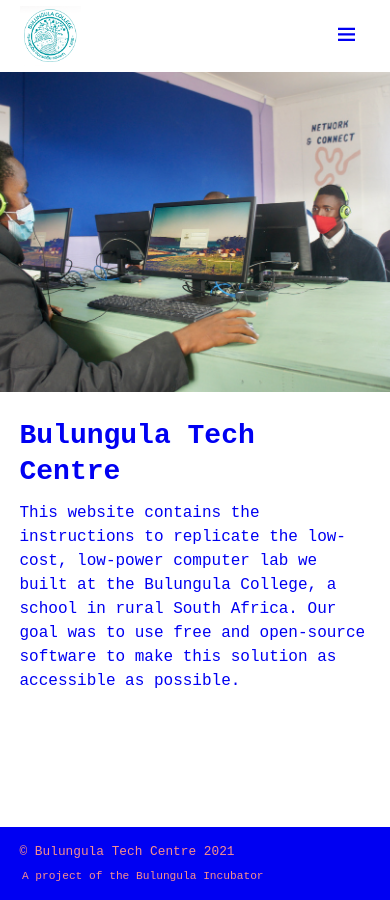
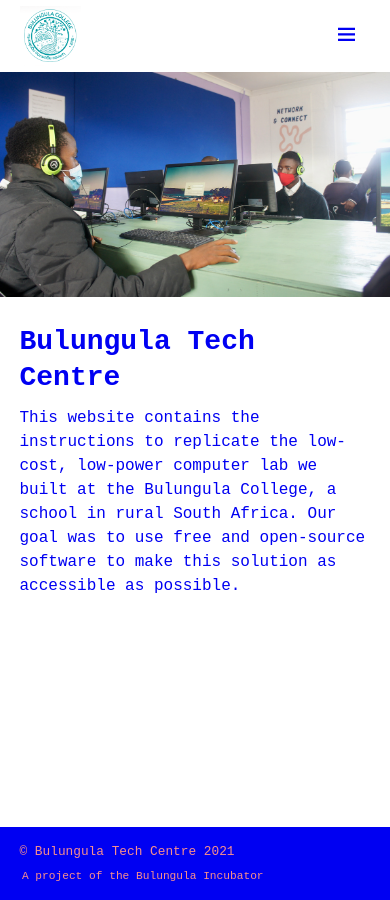
Before and after one commit to bulungula-tech-centre/bulungula-tech-centre, a Jekyll site: the page built from index.md, in a window 390 px wide. Built offline with Jekyll 4.4.1, drawn with Linux system fonts in a browser that asks for light colours.

Commit message:
smaller feature height when on mobile

```diff
--- a/_sass/_theme.scss
+++ b/_sass/_theme.scss
@@ -55,6 +55,12 @@ body {
     max-width: 60%;
     @include flex-direction(column);
     @include justify-content(center);
+  }
+}
+
+@media screen and (max-width: 800px) {
+  .feature {
+    max-height: 25vh;
   }
 }
 
```
